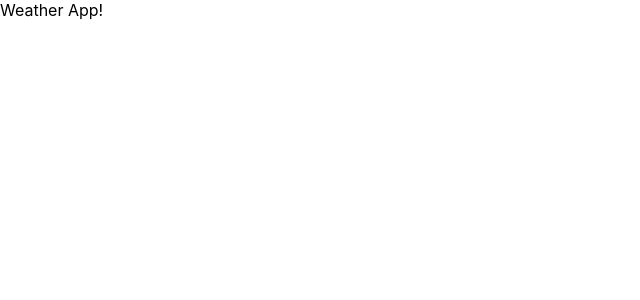
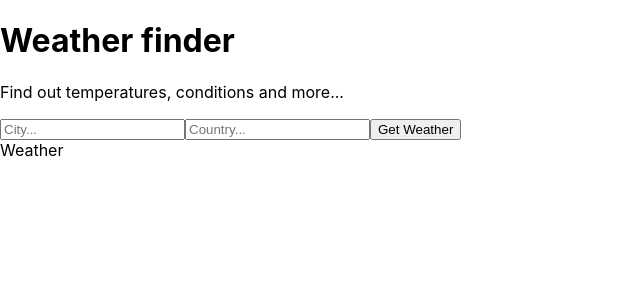
Before and after one commit to RBGeorgiev/javascript-practice, a React (Create React App) app in the folder weather-app-react/: page / in a window 1280 px wide. Shown: the top 300 px of the page, without its empty margins (0-640 px from the left). Built offline with nearby package versions, Linux system fonts and the light colour scheme.

Commit message:
added website foundation

```diff
--- a/weather-app-react/src/App.js
+++ b/weather-app-react/src/App.js
@@ -1,9 +1,17 @@
 import React from "react";
+
+import Titles from './components/Titles';
+import Form from './components/Form';
+import Weather from './components/Weather';
 
 class App extends React.Component {
   render() {
     return (
-      <div>Weather App!</div>
+      <div>
+        <Titles />
+        <Form />
+        <Weather />
+      </div>
     );
   }
 }
--- /dev/null
+++ b/weather-app-react/src/components/Form.js
@@ -0,0 +1,15 @@
+import React from "react";
+
+class Form extends React.Component {
+    render() {
+        return (
+            <form>
+                <input type="text" name="city" placeholder="City..."></input>
+                <input type="text" name="country" placeholder="Country..."></input>
+                <button>Get Weather</button>
+            </form>
+        )
+    }
+}
+
+export default Form;
--- /dev/null
+++ b/weather-app-react/src/components/Titles.js
@@ -0,0 +1,14 @@
+import React from "react";
+
+class Titles extends React.Component {
+    render() {
+        return (
+            <div>
+                <h1>Weather finder</h1>
+                <p>Find out temperatures, conditions and more...</p>
+            </div>
+        )
+    }
+}
+
+export default Titles;
--- /dev/null
+++ b/weather-app-react/src/components/Weather.js
@@ -0,0 +1,11 @@
+import React from "react";
+
+class Weather extends React.Component {
+    render() {
+        return (
+            <div>Weather</div>
+        )
+    }
+}
+
+export default Weather;
```
